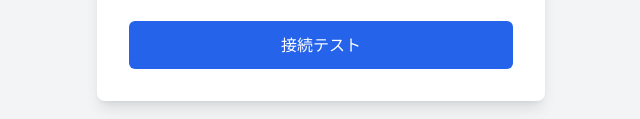
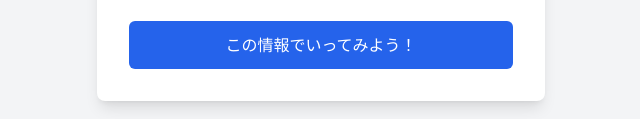
Before and after one commit to cancaodosol/smaregi-support, a website: page public/pages/login.html in a window 1280 px wide. Shown: the part 666-785 px from the top of the page, without its empty margins (319-959 px from the left). Drawn offline with nearby package versions, Linux system fonts and the light colour scheme.

Commit message:
fix: 接続確認ボタンのラベルを変更

```diff
--- a/public/pages/login.html
+++ b/public/pages/login.html
@@ -112,7 +112,7 @@
         id="login-button"
         class="w-full bg-blue-600 hover:bg-blue-700 text-white font-medium py-3 px-4 rounded-md transition duration-200"
       >
-        接続テスト
+        この情報でいってみよう！
       </button>
     </form>
 
```
